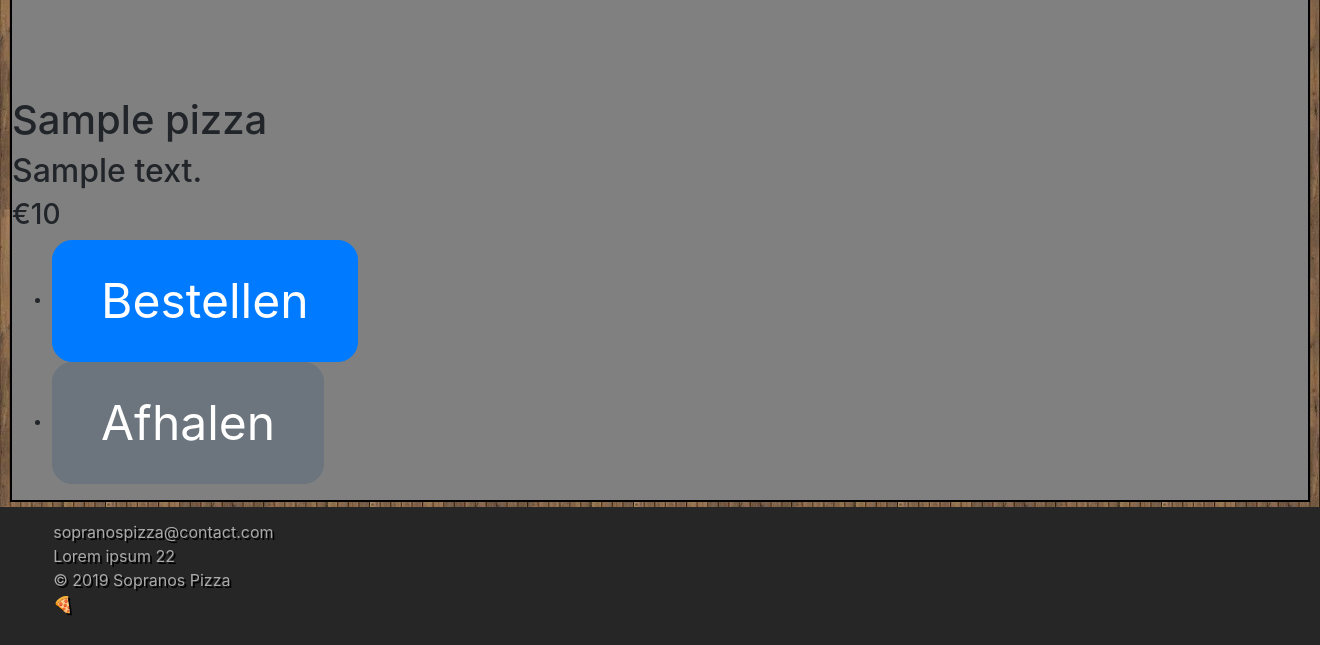
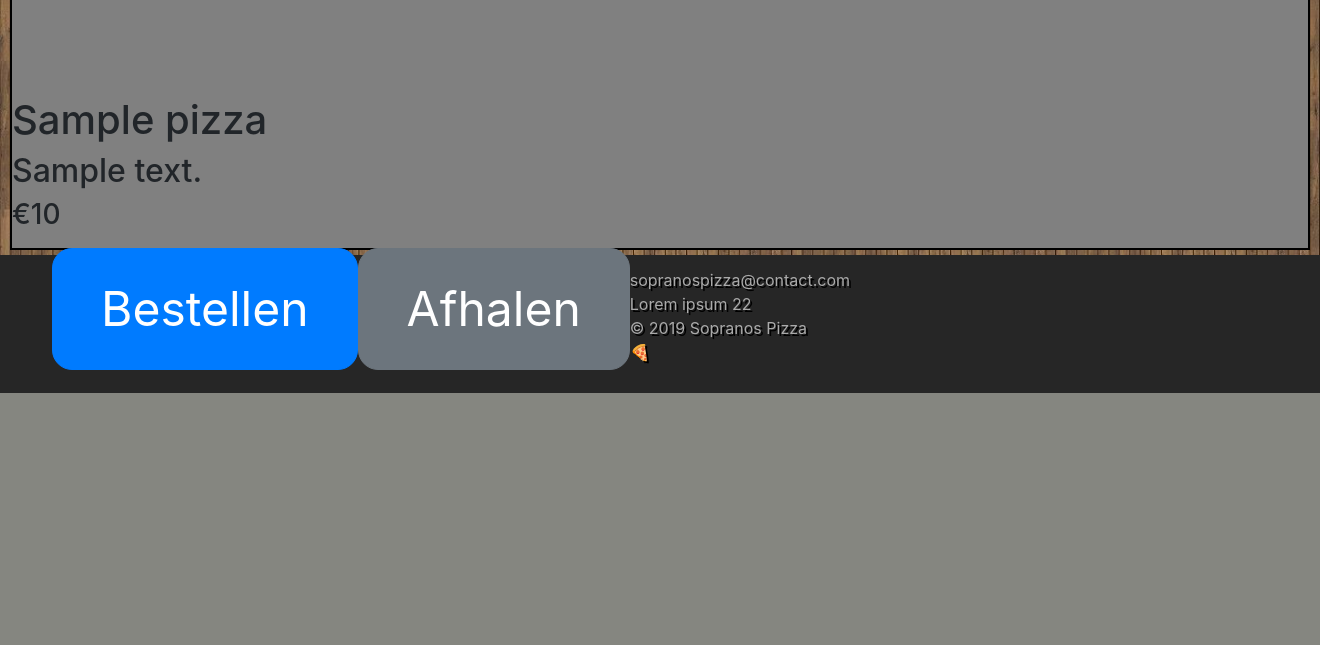
Before and after one commit to bjorn1004/ala3, a PHP site: page /viewpizza.php?p_ID=1 in a window 1320 px wide. Shown: the part 872-1517 px from the top of the page. After the commit the page ends 1265 px from the top, so only its background shows below. Run offline with PHP 8.4, Linux system fonts and the light colour scheme; tables that the repository leaves empty or names only in its code hold one stand-in row (values such as "Sample post"); data that the repository does not hold is empty.

Commit message:
de order knoppen op index en viewpizzas verschillende classes gegeven

```diff
--- a/style.css
+++ b/style.css
@@ -72,12 +72,6 @@ footer .jumbotron ul {
   top: 60%;
 }
 
-#order.index ul li {
-  list-style: none;
-  text-align-last: center;
-  float: left;
-}
-
 #order.index ul #but1 {
   position: relative;
 }
@@ -85,6 +79,16 @@ footer .jumbotron ul {
 #order.index ul #but2 {
   position: relative;
   left: 70%;
+}
+
+#order.view {
+
+}
+
+#order ul li {
+  list-style: none;
+  text-align-last: center;
+  float: left;
 }
 
 #order a .btn {
```
